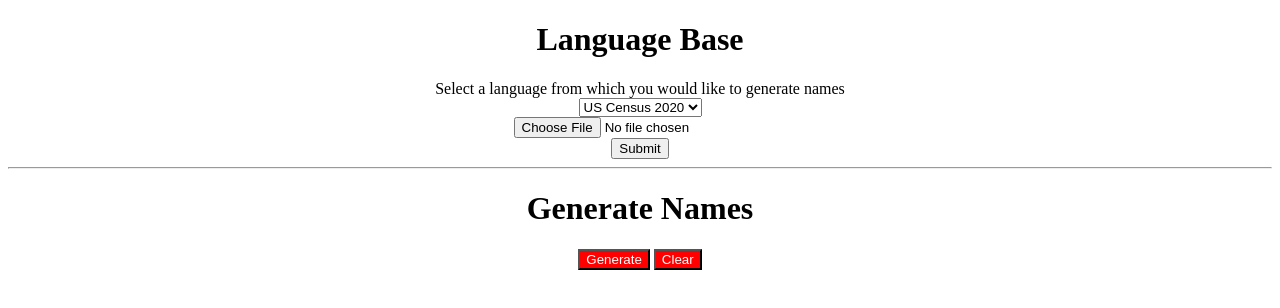
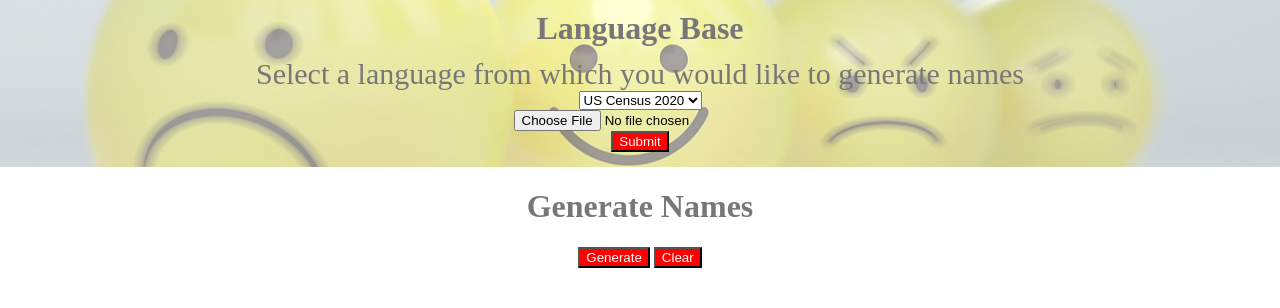
Before and after one commit to micah-sarge/nameanator, a plain HTML site: page index.html in a window 1280 px wide. Drawn offline with nearby package versions, Linux system fonts and the light colour scheme.

Commit message:
Add basic css styling

```diff
--- /dev/null
+++ b/css/styling.css
@@ -0,0 +1,47 @@
+* {
+    box-sizing: boarder-box;
+    color: #777;
+}
+
+html, body {
+    margin: 0;
+    padding: 0;
+}
+
+button {
+    background-color: red;
+    color: white;
+}
+
+.lang-div h1 {
+    margin: 0;
+}
+
+.lang-div {
+    /* Changes background image opacity */
+    background-color: rgba(255, 255, 255, 0.5);
+    background-blend-mode: lighten;
+
+    background-image: url("../images/icon_smile.jpg");
+    background-size: cover;
+    background-repeat: no-repeat;
+    background-position: 25% 50%;
+    padding-bottom: 15px;
+}
+
+.lang-label {
+    font-size: 30px;
+}
+
+.lang-header {
+    padding-top: 10px;
+    padding-bottom: 10px;
+}
+
+.select-census {
+    color: black;
+}
+
+.input-file {
+    color: black;
+}
--- a/index.html
+++ b/index.html
@@ -4,8 +4,11 @@
     <meta charset="UTF-8">
     <meta name="viewport" content="width=device-width, initial-scale=1.0">
     <title>Nameanator</title>
-    <link rel="canonical" href="https://msargen.github.io/nameanator/" />
+    <link rel="canonical" href="https://msargen.github.io/nameanator/" >
     <link rel="manifest" href="/nameanator/manifest.webmanifest">
+    <!-- Load the css styling -->
+    <link rel="stylesheet" href="css/styling.css">
+
     <!-- This will probably need to be changed in some way -->
     <script src="https://code.jquery.com/jquery-3.7.0.js"></script>
 
@@ -27,8 +30,6 @@
         $("#probability_generator").load("src/webapp/probability_generator.html");
       });
     </script>
-
-
   </head>
 
   <center>
@@ -38,10 +39,6 @@
       </div>
 
       <div>
-        <hr>
-      </div>
-
-      <div>
         <div id="name_generator"></div>
       </div>
 
--- a/src/webapp/name_generator.html
+++ b/src/webapp/name_generator.html
@@ -10,8 +10,8 @@
       <h1>Generate Names</h1>
 
       <div>
-        <button class="button" type="button" style="background-color: red; color: white;" onclick="generateNumbers()">Generate</button>
-        <button class="button" type="button" style="background-color: red; color: white;" onclick="clearList()">Clear</button>
+        <button class="button" type="button" onclick="generateNumbers()">Generate</button>
+        <button class="button" type="button" onclick="clearList()">Clear</button>
       </div>
 
       <div id="showList" name="generatedList">
--- a/src/webapp/probability_generator.html
+++ b/src/webapp/probability_generator.html
@@ -6,12 +6,12 @@
 
   <body>
 
-    <div>
-      <h1>Language Base</h1>
+    <div class="lang-div">
+      <h1 class="lang-header">Language Base</h1>
 
       <div>
-        <label for="languages">Select a language from which you would like to generate names</label><br>
-        <select name="languages" id="languages">
+        <label class="lang-label" for="languages">Select a language from which you would like to generate names</label><br>
+        <select class="select-census" name="languages" id="languages">
           <option value="usCensus2020">US Census 2020</option>
           <option value="usCensus2021">US Census 2021</option>
           <option value="usCensus2022">US Census 2022</option>
@@ -19,11 +19,11 @@
       </div>
 
       <div>
-        <input type="file" id="userInputLanguage" name="userInputLanguage">
+        <input class="input-file" type="file" id="userInputLanguage" name="userInputLanguage">
       </div>
 
       <div>
-        <button type="submit">Submit</button>
+        <button class="button" type="submit" onclick="main()">Submit</button>
       </div>
 
     </div>
--- a/src/webapp/probability_generator.js
+++ b/src/webapp/probability_generator.js
@@ -1,7 +1,3 @@
 function main () {
-    alert("You pressed the button, how dare you...you monster");
+    alert("Patience Iago, there is nothing to submit at this point. ");
 }
-
-function myFunction() {
-    document.getElementById("demo").innerHTML = "How did you do that? You must be a wizard!";
-}
```
Also changed, not shown: images/icon_smile.jpg (renamed from icon_smile.jpg).
